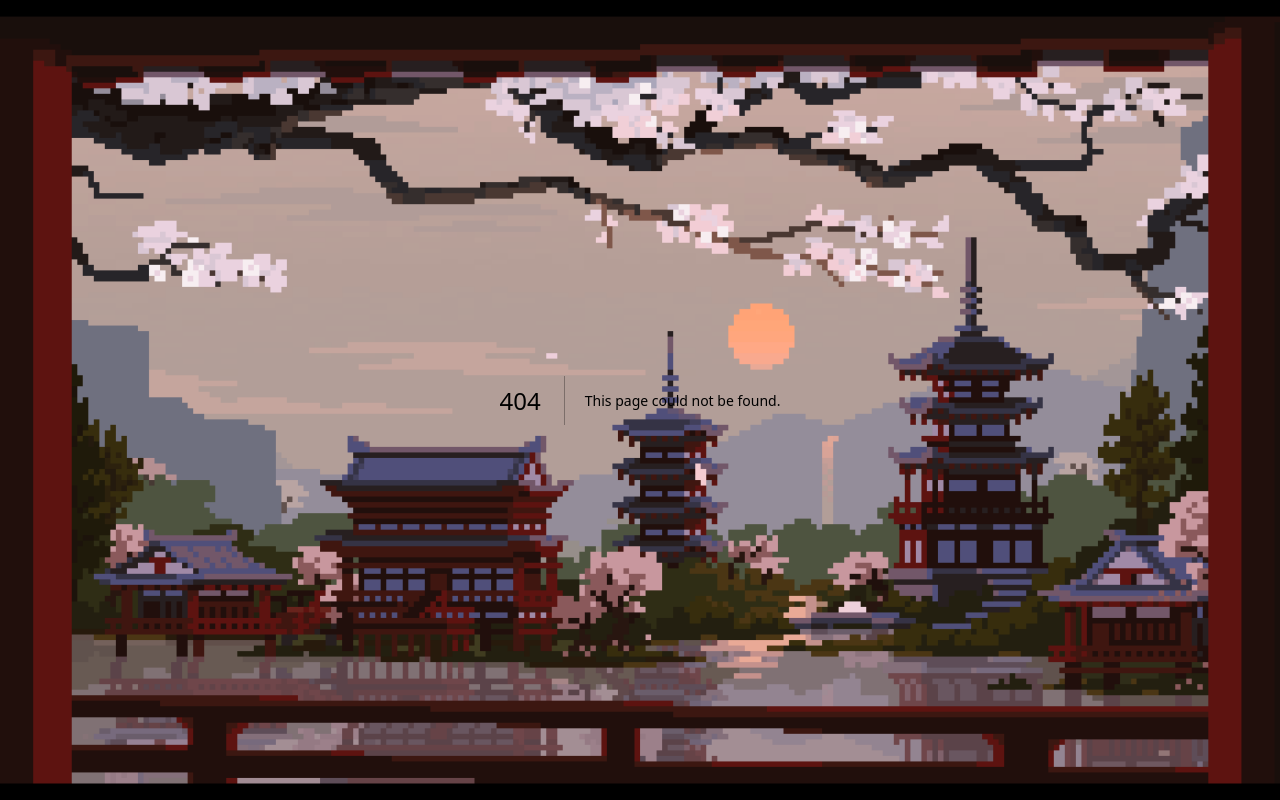
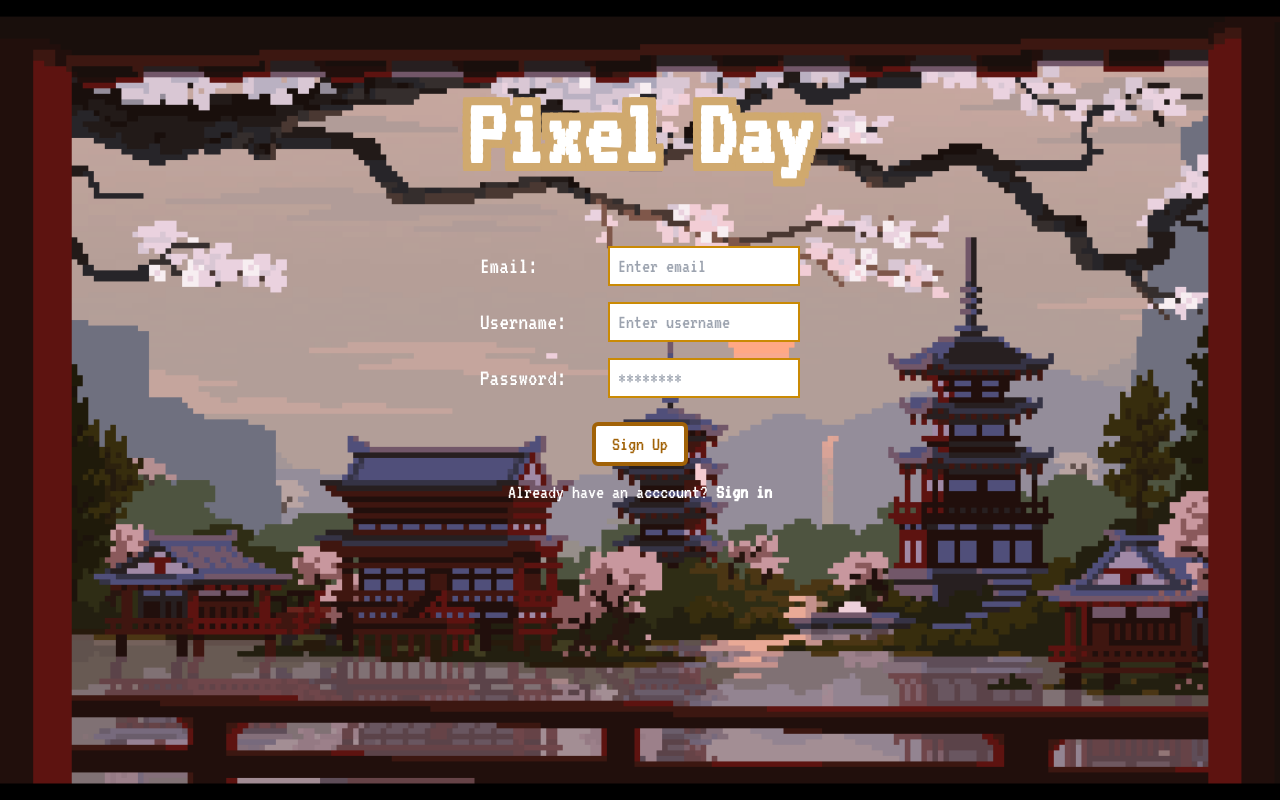
Before and after one commit to Zayooo00/pixelday, a Next.js app: page /sign-up in a window 1280 px wide. Before the commit this address had no page. Built offline with nearby package versions, Linux system fonts and the light colour scheme.

Commit message:
created initial sign up page

```diff
--- /dev/null
+++ b/app/(pages)/(auth)/sign-up/page.tsx
@@ -0,0 +1,55 @@
+import Link from "next/link";
+
+export default function SignUp() {
+  return (
+    <main className="flex flex-col items-center justify-center flex-1 px-20 text-center">
+      <Link href={"/"} className="-mt-52">
+        <h1 className="text-6xl sm:text-8xl font-bold text-white text-stroke">
+          Pixel Day
+        </h1>
+      </Link>
+      <div className="flex flex-col items-center mt-16">
+        <label className="flex items-center mb-4">
+          <span className="w-32 text-left text-2xl text-white">Email:</span>
+          <input
+            className="px-2 py-1 w-36 sm:w-48 text-xl border-solid border-2 border-yellow-600 focus:border-yellow-700 focus:outline-none"
+            type="text"
+            name="name"
+            placeholder="Enter email"
+          />
+        </label>
+        <label className="flex items-center mb-4">
+          <span className="w-32 text-left text-2xl text-white">Username:</span>
+          <input
+            className="px-2 py-1 w-36 sm:w-48 text-xl border-solid border-2 border-yellow-600 focus:border-yellow-700 focus:outline-none"
+            type="text"
+            name="name"
+            placeholder="Enter username"
+          />
+        </label>
+        <label className="flex items-center">
+          <span className="w-32 text-left text-2xl text-white">Password:</span>
+          <input
+            type="password"
+            className="px-2 py-1 w-36 sm:w-48 text-xl border-solid border-2 border-yellow-600 focus:border-yellow-700 focus:outline-none"
+            placeholder="********"
+          />
+        </label>
+        <button
+          onClick={""}
+          className="px-4 py-1 mt-6 text-xl text-yellow-700 bg-white rounded-md border-solid border-4 border-yellow-700 transform transition-transform duration-500 hover:scale-110 relative group"
+        >
+          Sign Up
+          <span className="absolute bottom-[-0.5rem] left-2 w-full h-2 transform scale-y-0 bg-yellow-700 transition-transform duration-500 group-hover:scale-y-100 rounded-l-sm"></span>
+          <span className="absolute top-2 right-[-0.5rem] h-full w-2 transform scale-x-0 bg-yellow-700 transition-transform duration-500 group-hover:scale-x-100 rounded-r-sm"></span>
+        </button>
+        <p className="mt-3 text-xl text-white inline">
+          Already have an acccount?{" "}
+          <Link href="/sign-in">
+            <strong>Sign in</strong>
+          </Link>
+        </p>
+      </div>
+    </main>
+  );
+}
```
